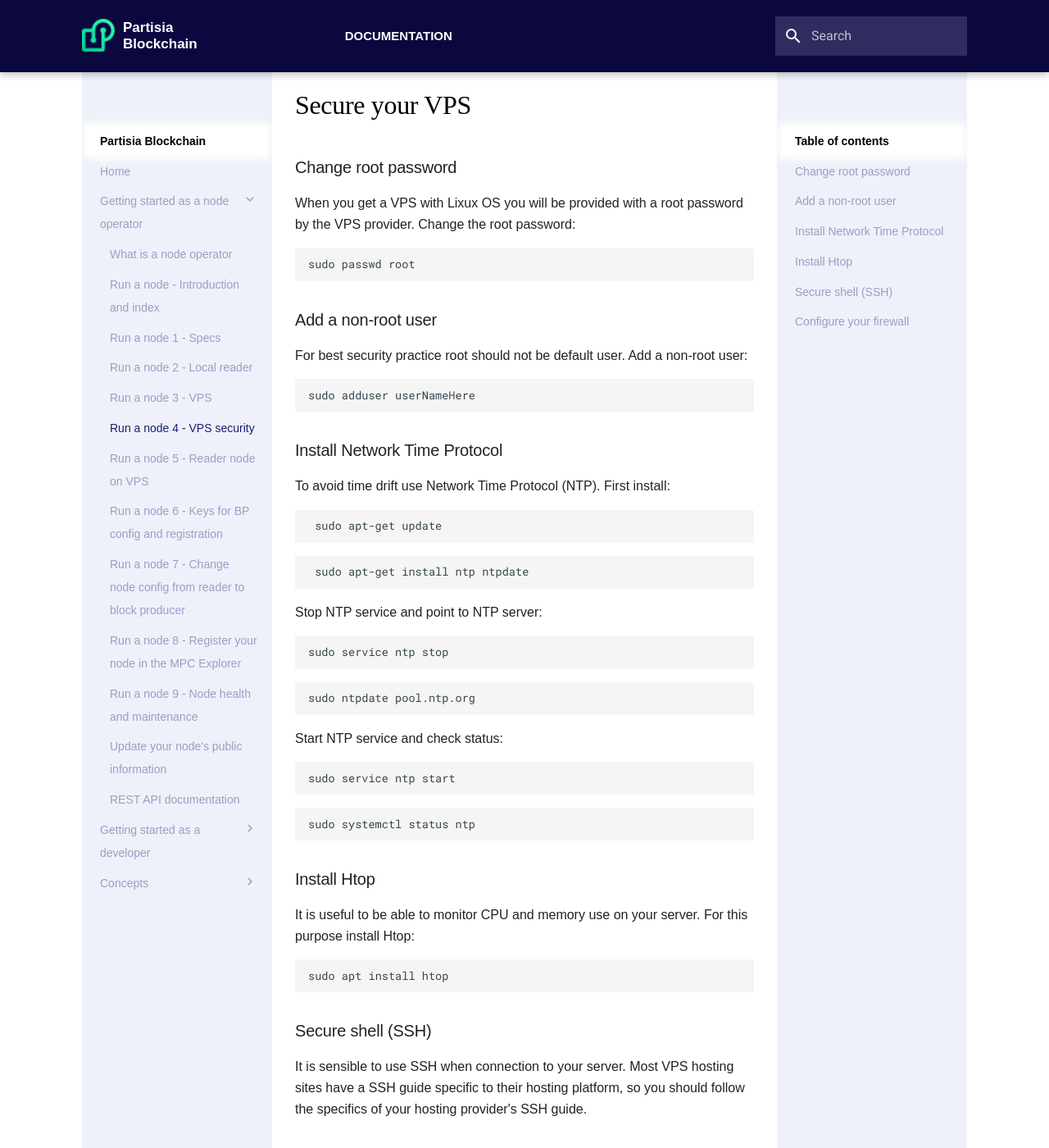
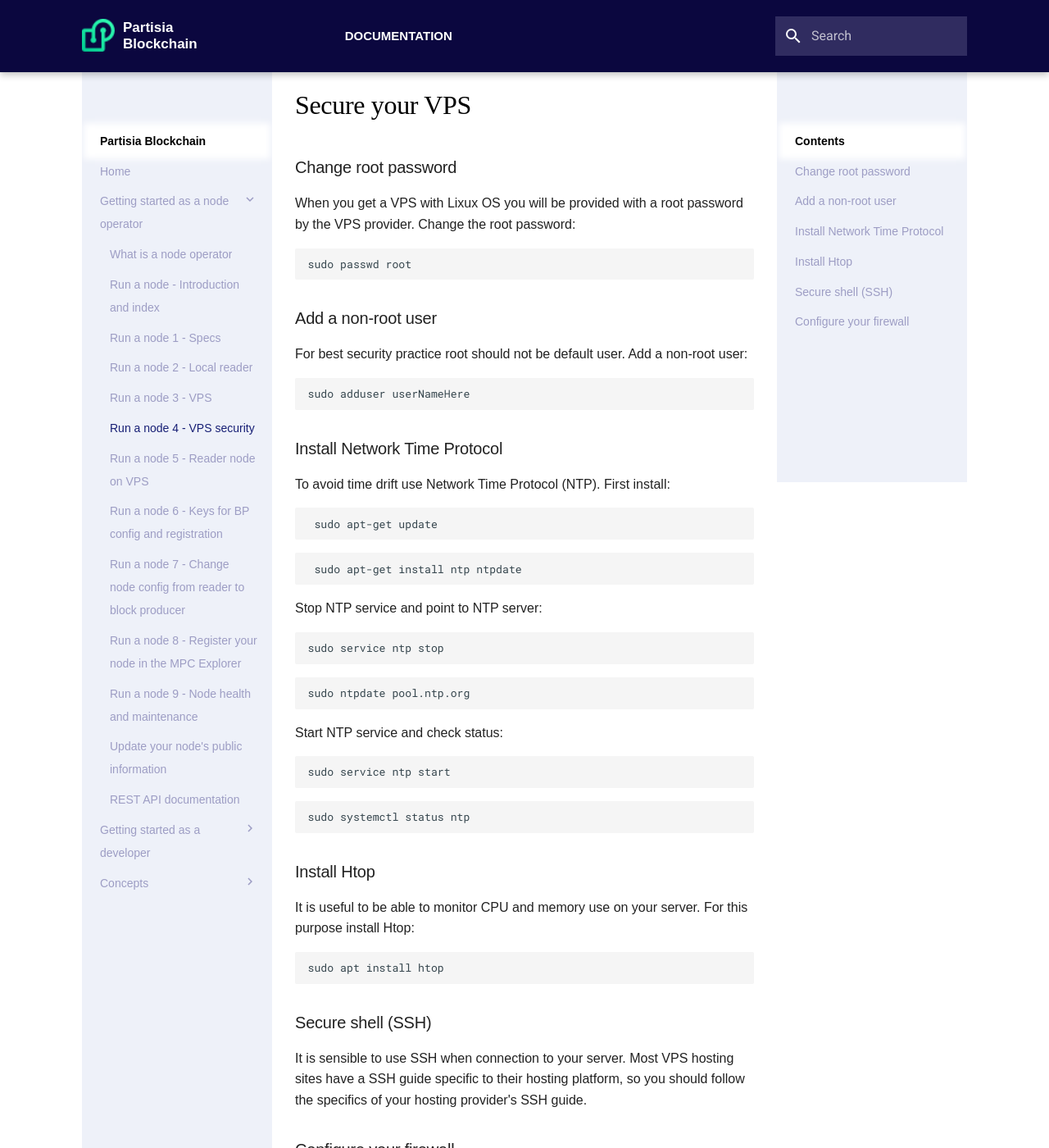
Before and after one commit to 0xSero/partisia-docs, an MkDocs documentation site: the page built from docs/operator-4-security.md, in a window 1280 px wide and 1400 px high. Shown: the whole window at 82% size. Built offline with MkDocs 1.6.1 and Material for MkDocs 9.7.7, drawn with Linux system fonts in a browser that asks for light colours; some web fonts are replaced; a script that is not in the unit is left out.

Commit message:
chore: rename table of contents to content

```diff
--- a/docs/stylesheets/extra.css
+++ b/docs/stylesheets/extra.css
@@ -53,10 +53,10 @@
   font-style: normal;
   font-weight: 500;
   font-display: swap;
-    src: url(https://fonts.gstatic.com/s/montserrat/v24/JTUHjIg1_i6t8kCHKm4532VJOt5-QNFgpCtZ6Hw5aXx-p7K4KLg.woff) format("woff");
-    unicode-range: U+0000-00FF, U+0131, U+0152-0153, U+02BB-02BC, U+02C6, U+02DA,
-        U+02DC, U+2000-206F, U+2074, U+20AC, U+2122, U+2191, U+2193, U+2212, U+2215,
-        U+FEFF, U+FFFD;
+  src: url(https://fonts.gstatic.com/s/montserrat/v24/JTUHjIg1_i6t8kCHKm4532VJOt5-QNFgpCtZ6Hw5aXx-p7K4KLg.woff)
+    format("woff");
+  unicode-range: U+0000-00FF, U+0131, U+0152-0153, U+02BB-02BC, U+02C6, U+02DA, U+02DC, U+2000-206F,
+    U+2074, U+20AC, U+2122, U+2191, U+2193, U+2212, U+2215, U+FEFF, U+FFFD;
 }
 
 body {
@@ -68,10 +68,10 @@
   font-style: normal;
   font-weight: 500;
   font-display: swap;
-    src: url(https://fonts.gstatic.com/s/playfairdisplay/v29/nuFvD-vYSZviVYUb_rj3ij__anPXJzDwcbmjWBN2PKd3vXDXbtXK-F2qC0s.woff) format("woff");
-    unicode-range: U+0000-00FF, U+0131, U+0152-0153, U+02BB-02BC, U+02C6, U+02DA,
-        U+02DC, U+2000-206F, U+2074, U+20AC, U+2122, U+2191, U+2193, U+2212, U+2215,
-        U+FEFF, U+FFFD;
+  src: url(https://fonts.gstatic.com/s/playfairdisplay/v29/nuFvD-vYSZviVYUb_rj3ij__anPXJzDwcbmjWBN2PKd3vXDXbtXK-F2qC0s.woff)
+    format("woff");
+  unicode-range: U+0000-00FF, U+0131, U+0152-0153, U+02BB-02BC, U+02C6, U+02DA, U+02DC, U+2000-206F,
+    U+2074, U+20AC, U+2122, U+2191, U+2193, U+2212, U+2215, U+FEFF, U+FFFD;
 }
 
 html::-webkit-scrollbar {
@@ -233,9 +233,26 @@
   height: 100%;
   border: 0;
 }
+
+@media (min-width: 640px) {
+  .arithmatex::-webkit-scrollbar {
+    display: none;
+  }
+}
+
+.arithmatex {
+  font-size: 11px !important;
+}
+
+code {
+  font-size: 13.2px !important;
+}
+
 .md-sidebar {
   padding-top: 0px;
+  top: 0 !important;
   width: 12rem;
+  max-height: 100%;
 }
 
 .md-sidebar__scrollwrap {
@@ -246,22 +263,49 @@
   overflow: auto;
 }
 
+.md-sidebar--primary .md-sidebar__scrollwrap {
+  max-height: 100vh !important;
+}
+.md-sidebar--secondary .md-sidebar__scrollwrap {
+  max-height: 500px !important;
+}
+
+@media (min-width: 640px) {
   .md-sidebar__scrollwrap::-webkit-scrollbar,
   .highlight::-webkit-scrollbar {
     display: none !important;
   }
+}
+
+@media screen and (max-width: 1219px) {
+  .md-sidebar--secondary {
+    display: none !important;
+  }
+
+  .md-sidebar--primary {
+    display: block !important;
+  }
+
+  .md-sidebar .md-sidebar--primary > div {
+    display: block !important;
+  }
+}
 
 /* Hide scrollbar for IE and Edge */
+@media (min-width: 640px) {
   .md-sidebar__scrollwrap,
   .highlight {
     -ms-overflow-style: none !important;
   }
+}
+/* .md-sidebar__scrollwrap,
+.highlight {
+  -ms-overflow-style: none !important;
+} */
 
 .md-nav {
   line-height: 2;
 }
-
-
 
 .md-footer {
   margin-top: 50px;
@@ -372,21 +416,22 @@
 }
 
 .md-grid-2 {
-    margin: 50px auto 0px auto;
-    min-width: 53%;
+  margin: 60px auto 0px auto;
+  max-width: 80%;
+  padding-top: 30px !important;
 }
 
 .footer-highlight-inner a {
   color: #c2c2e5 !important;
 }
 
-@media(max-width: 1200px) {
+@media (max-width: 1200px) {
   .footer-main-flex {
     flex-direction: column-reverse;
   }
 }
 
-@media(max-width: 850px) {
+@media (max-width: 850px) {
   .footer-menu-flex {
     flex-wrap: wrap;
   }
--- /dev/null
+++ b/overrides/partials/toc.html
@@ -0,0 +1,53 @@
+<!--
+  Copyright (c) 2016-2022 Martin Donath <martin.donath@squidfunk.com>
+  Permission is hereby granted, free of charge, to any person obtaining a copy
+  of this software and associated documentation files (the "Software"), to
+  deal in the Software without restriction, including without limitation the
+  rights to use, copy, modify, merge, publish, distribute, sublicense, and/or
+  sell copies of the Software, and to permit persons to whom the Software is
+  furnished to do so, subject to the following conditions:
+  The above copyright notice and this permission notice shall be included in
+  all copies or substantial portions of the Software.
+  THE SOFTWARE IS PROVIDED "AS IS", WITHOUT WARRANTY OF ANY KIND, EXPRESS OR
+  IMPLIED, INCLUDING BUT NOT LIMITED TO THE WARRANTIES OF MERCHANTABILITY,
+  FITNESS FOR A PARTICULAR PURPOSE AND NON-INFRINGEMENT. IN NO EVENT SHALL THE
+  AUTHORS OR COPYRIGHT HOLDERS BE LIABLE FOR ANY CLAIM, DAMAGES OR OTHER
+  LIABILITY, WHETHER IN AN ACTION OF CONTRACT, TORT OR OTHERWISE, ARISING
+  FROM, OUT OF OR IN CONNECTION WITH THE SOFTWARE OR THE USE OR OTHER DEALINGS
+  IN THE SOFTWARE.
+-->
+
+<!-- Determine title -->
+{% set title = lang.t("toc.title") %}
+{% if config.mdx_configs.toc and config.mdx_configs.toc.title %}
+{% set title = config.mdx_configs.toc.title %}
+{% endif %}
+
+<!-- Table of contents -->
+<nav class="md-nav md-nav--secondary" aria-label="{{ title }}">
+  {% set toc = page.toc %}
+
+  <!--
+    Hack: check whether the content contains a h1 headline. If it does, the
+    top-level anchor must be skipped, since it would be redundant to the link
+    to the current page that is located just above the anchor. Therefore we
+    directly continue with the children of the anchor.
+  -->
+  {% set first = toc | first %}
+  {% if first and first.level == 1 %}
+  {% set toc = first.children %}
+  {% endif %}
+
+  <!-- Table of contents title and list -->
+  {% if toc %}
+  <label class="md-nav__title" for="__toc">
+    <span class="md-nav__icon md-icon"></span>
+    Contents
+  </label>
+  <ul class="md-nav__list" data-md-component="toc" data-md-scrollfix>
+    {% for toc_item in toc %}
+    {% include "partials/toc-item.html" %}
+    {% endfor %}
+  </ul>
+  {% endif %}
+</nav>
```
Lines whose indentation alone changed are shown as unchanged.
